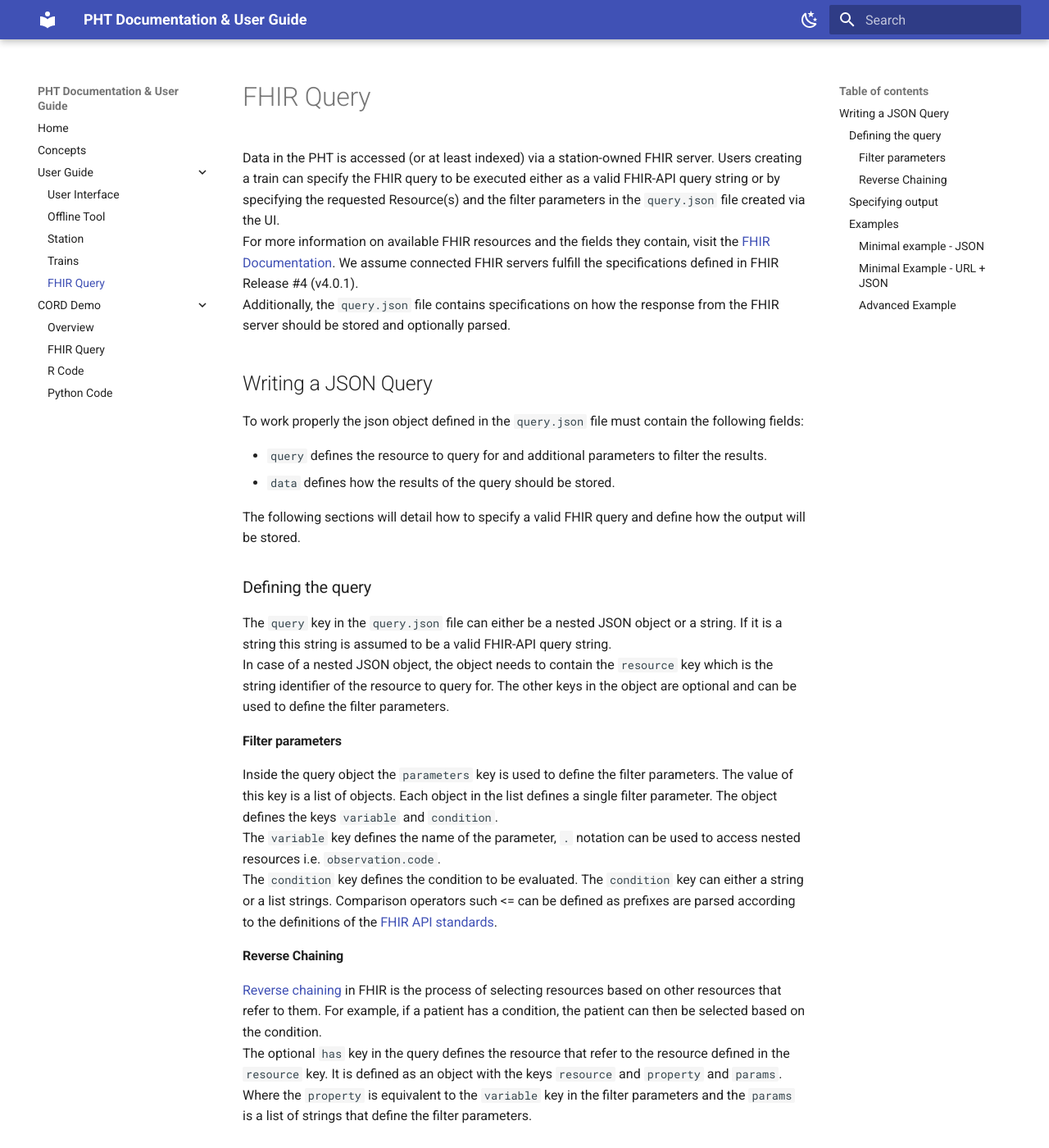
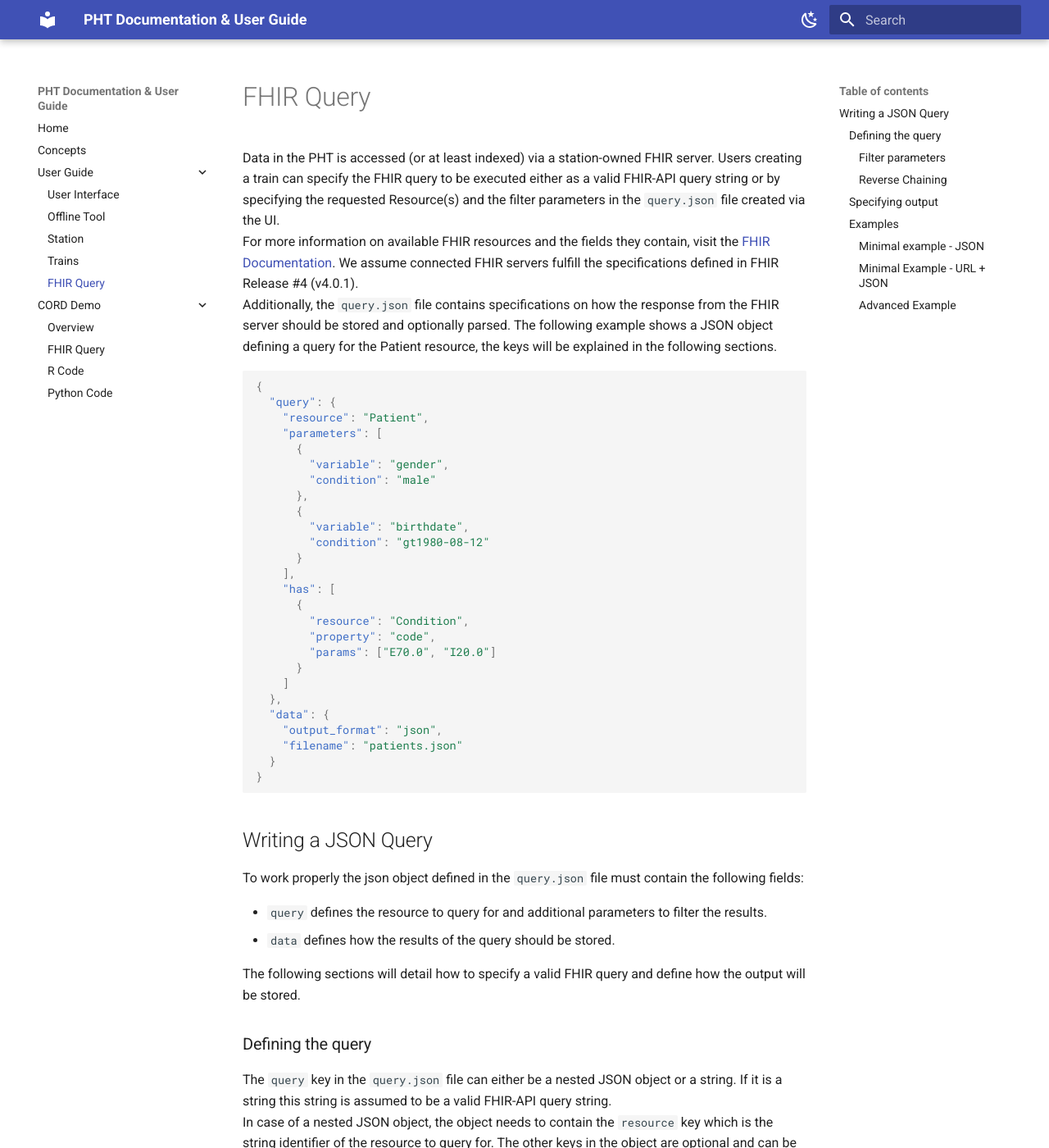
Before and after one commit to PHT-Medic/documentation, an MkDocs documentation site: the page built from docs/user_guide/fhir_query.md, in a window 1280 px wide and 1400 px high. Shown: the whole window at 82% size. Built offline with MkDocs 1.6.1 and Material for MkDocs 9.7.7, drawn with Linux system fonts in a browser that asks for light colours.

Commit message:
added initial query example

`````diff
--- a/docs/user_guide/fhir_query.md
+++ b/docs/user_guide/fhir_query.md
@@ -5,7 +5,37 @@ For more information on available FHIR resources and the fields they contain, vi
 [FHIR Documentation](https://www.hl7.org/fhir/resourcelist.html). We assume connected FHIR servers fulfill the
 specifications defined in FHIR Release #4 (v4.0.1).
 Additionally, the `query.json` file contains specifications on how the response from the FHIR server should be stored
-and optionally parsed.
+and optionally parsed. The following example shows a JSON object defining a query for the Patient resource, the keys
+will be explained in the following sections.
+
+````json
+{
+  "query": {
+    "resource": "Patient",
+    "parameters": [
+      {
+        "variable": "gender",
+        "condition": "male"
+      },
+      {
+        "variable": "birthdate",
+        "condition": "gt1980-08-12"
+      }
+    ],
+    "has": [
+      {
+        "resource": "Condition",
+        "property": "code",
+        "params": ["E70.0", "I20.0"]
+      }
+    ]
+  },
+  "data": {
+    "output_format": "json",
+    "filename": "patients.json"
+  }
+}
+````
 
 ## Writing a JSON Query
 
`````
